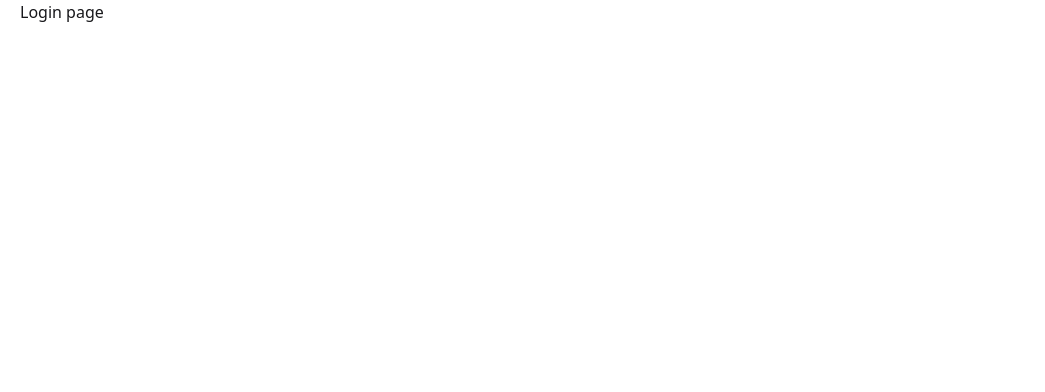
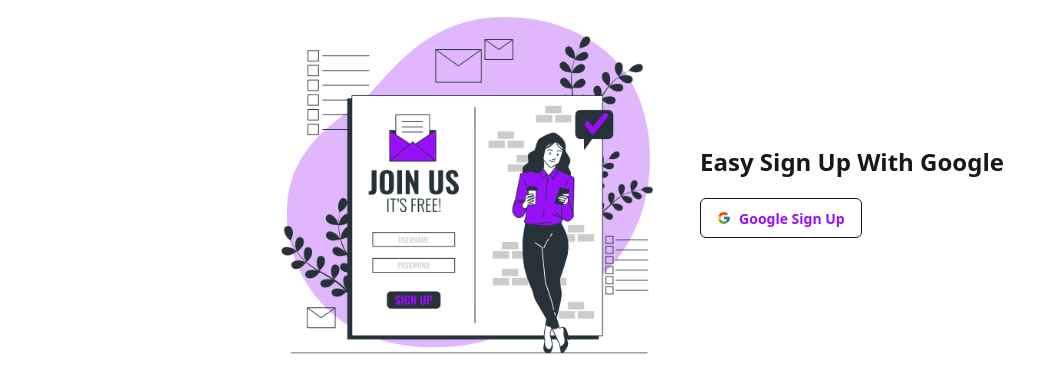
Before and after one commit to MehediBytes/edu-task-hub-client, a React (Vite) app: page /login in a window 1280 px wide. Shown: the top 392 px of the page, without its empty margins (0-1045 px from the left). Built offline with nearby package versions, Linux system fonts and the light colour scheme.

Commit message:
Creating login page

```diff
--- a/package.json
+++ b/package.json
@@ -13,6 +13,7 @@
     "@tailwindcss/vite": "^4.0.7",
     "react": "^19.0.0",
     "react-dom": "^19.0.0",
+    "react-icons": "^5.5.0",
     "react-router": "^7.2.0",
     "tailwindcss": "^4.0.7"
   },
--- a/src/pages/ErrorPage/ErrorPage.jsx
+++ b/src/pages/ErrorPage/ErrorPage.jsx
@@ -8,7 +8,7 @@ const ErrorPage = () => {
             <p className="text-xl font-bold">404 - Page Not Found</p>
             <p className="pb-3 text-md font-medium text-gray-500">The page you are looking for might have been removed <br />had its name changed or is temporarily unavailable.</p>
             <Link to='/'>
-                <button className="px-4 py-2 rounded-full bg-blue-500 text-white hover:bg-blue-700">GO TO HOMEPAGE</button>
+                <button className="px-4 py-2 rounded-full bg-purple-600 text-white hover:bg-purple-700">GO TO HOMEPAGE</button>
             </Link>
         </div>
     );
--- a/src/pages/Home/Login/Login.jsx
+++ /dev/null
@@ -1,10 +0,0 @@
-
-const Login = () => {
-    return (
-        <div className="container mx-auto px-5">
-            Login page
-        </div>
-    );
-};
-
-export default Login;
--- /dev/null
+++ b/src/pages/Login/Login.jsx
@@ -0,0 +1,26 @@
+import loginAnime from '../../assets/edu-login.png';
+import { FcGoogle } from "react-icons/fc";
+
+const Login = () => {
+    return (
+        <div className="container mx-auto px-5">
+            <div className='md:flex md:justify-center md:items-center md:gap-10'>
+                <div>
+                    <img src={loginAnime} alt="login wellcome message"
+                        className='w-96 h-96 object-cover' />
+                </div>
+                <div>
+                    <h3 className='text-2xl font-semibold mb-5'>Easy Sign Up With Google</h3>
+                    <button
+                        className="btn btn-outline rounded-md flex items-center gap-2 justify-center"
+                    >
+                        <FcGoogle />
+                        <p className='text-purple-600'>Google Sign Up</p>
+                    </button>
+                </div>
+            </div>
+        </div>
+    );
+};
+
+export default Login;
--- a/src/routes/Routes.jsx
+++ b/src/routes/Routes.jsx
@@ -1,6 +1,6 @@
 import Main from "../layouts/Main/Main";
 import Home from "../pages/Home/Home/Home";
-import Login from "../pages/Home/Login/Login";
+import Login from "../pages/Login/Login";
 import ErrorPage from "../pages/ErrorPage/ErrorPage";
 import { createBrowserRouter } from "react-router";
 import PrivateRoute from "./PrivateRoute";
```
Also changed, not shown: src/assets/edu-login.png (added), 1 other file (tests, documents, lock files or other folders).
